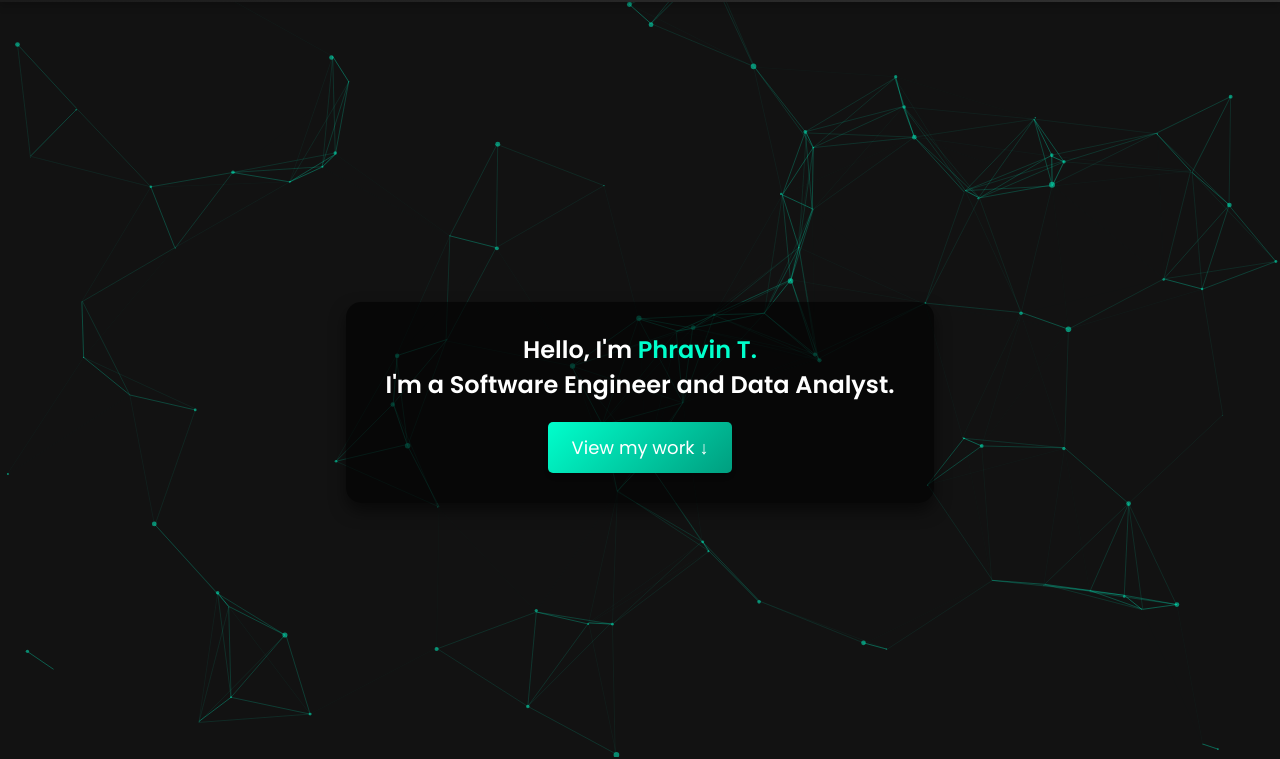
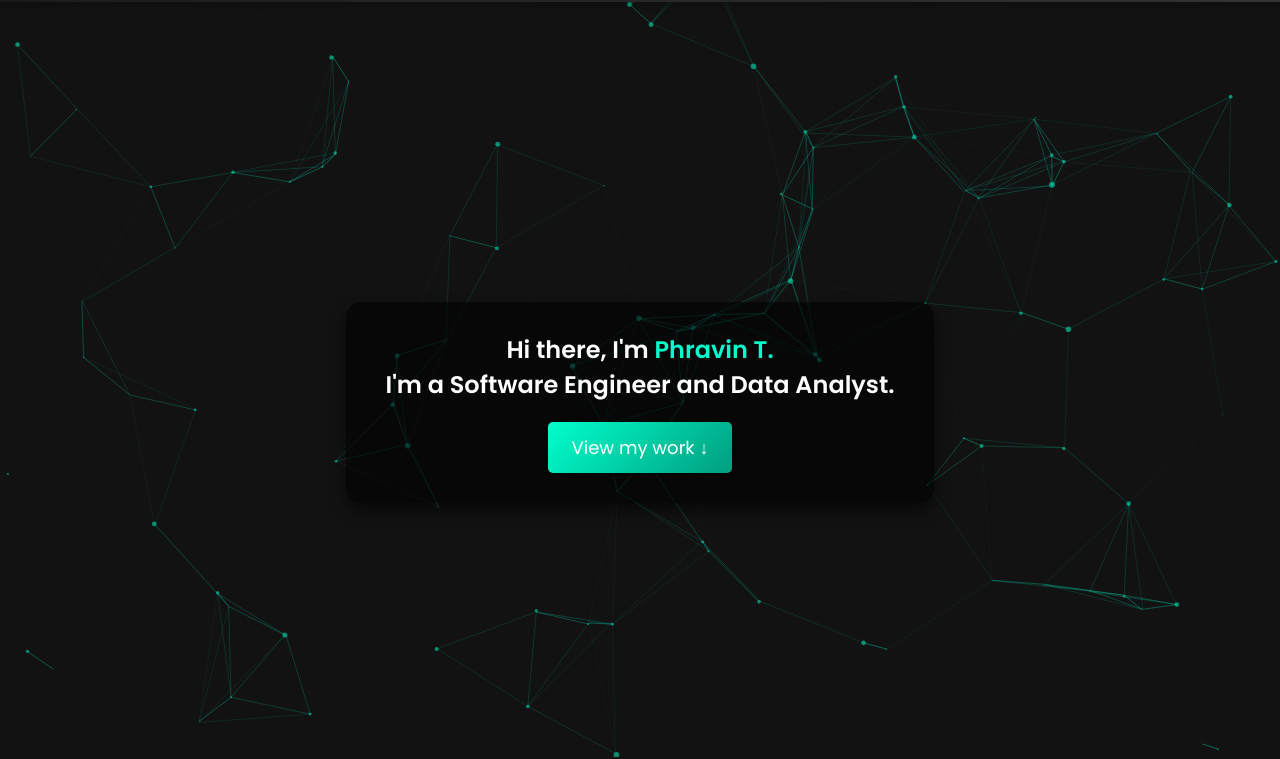
Before and after one commit to phravint/Myportfolio, a plain HTML site: page index.html in a window 1280 px wide. Shown: the part 43-802 px from the top of the page. Drawn offline with nearby package versions, Linux system fonts and the light colour scheme.

Commit message:
index.html

```diff
--- a/index.html
+++ b/index.html
@@ -28,7 +28,7 @@
 
     <section id="home" class="home-section">
         <div class="welcome-container">
-            <h1>Hello, I'm <span class="highlight">Phravin T.</span></h1>
+            <h1>Hi there, I'm <span class="highlight">Phravin T.</span></h1>
             <h2>I'm a Software Engineer and Data Analyst.</h2>
             <a href="#about" class="view-work-btn">View my work <span>&darr;</span></a>
         </div>
```
